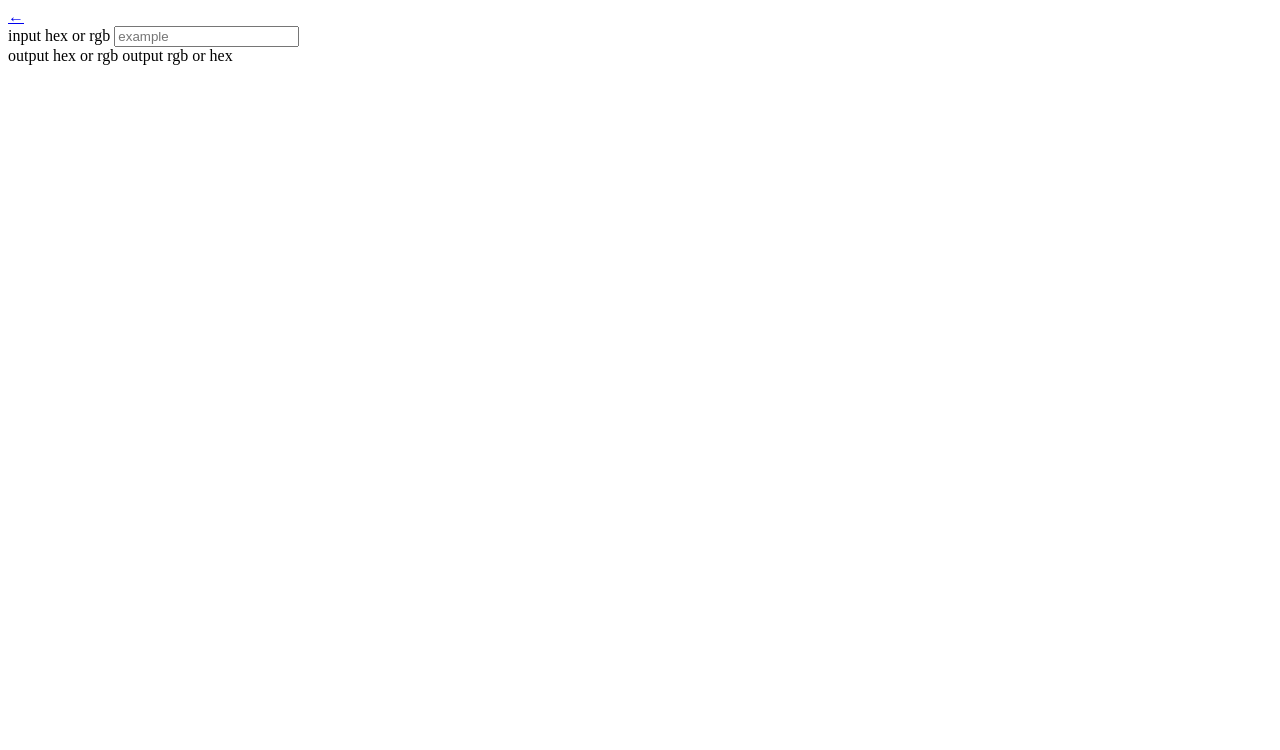
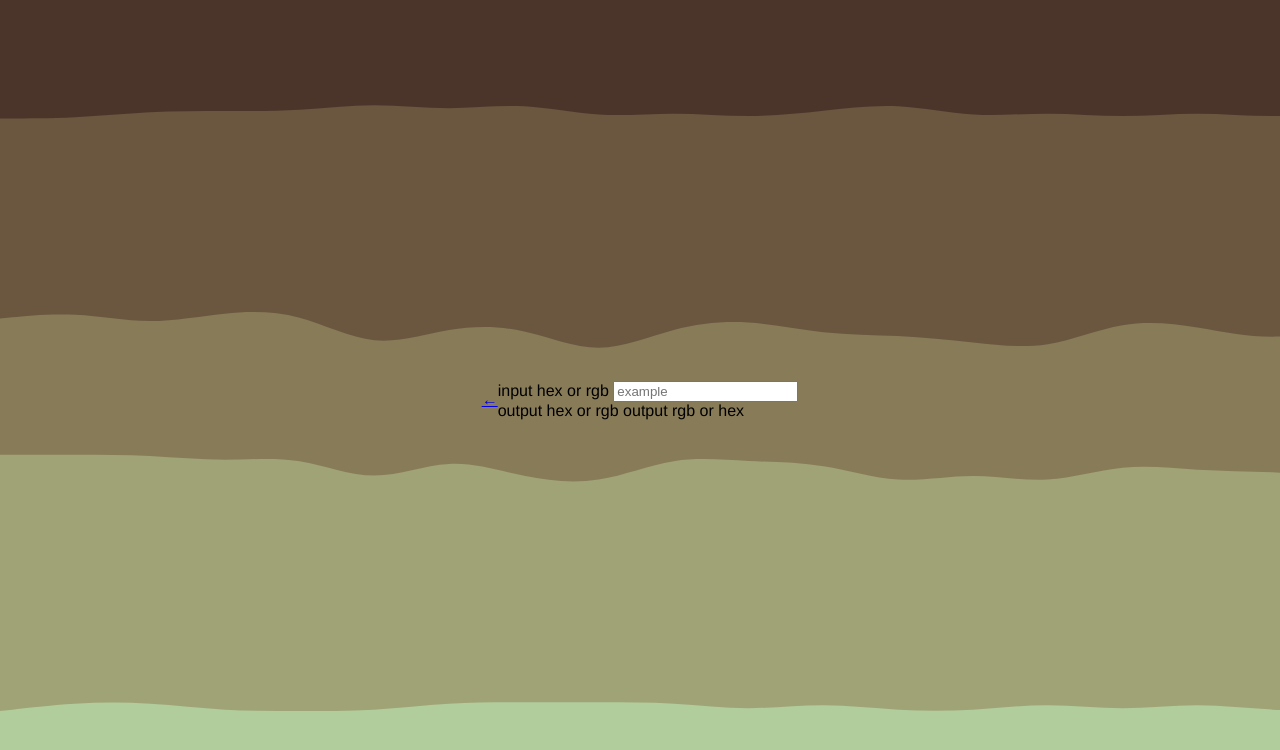
Before and after one commit to Hugotk64/colorFlip, a SvelteKit app: page /hex-to-rgb in a window 1280 px wide. Shown: the top 750 px of the page. Built offline with nearby package versions, Linux system fonts and the light colour scheme.

Commit message:
style: center conter, full screen and set background.

```diff
--- a/src/routes/(colorConverter)/+layout.svelte
+++ b/src/routes/(colorConverter)/+layout.svelte
@@ -17,3 +17,21 @@
 		</div>
 	</div>
 </div>
+
+<style>
+    :global(body) {
+        font-family: Helvetica, sans-serif;
+        margin: 0;
+        /* Center content */
+        display: flex;
+        align-items: center;
+        justify-content: center;
+        /* Full size */
+        height: 100vh;
+        width: 100vw;
+        /* set background picture, cover full screen and no repeat */
+        background-image: url(/src/lib/background.svg);
+        background-size: cover;
+        background-repeat: no-repeat;
+    }
+</style>
```
Lines whose indentation alone changed are shown as unchanged.
